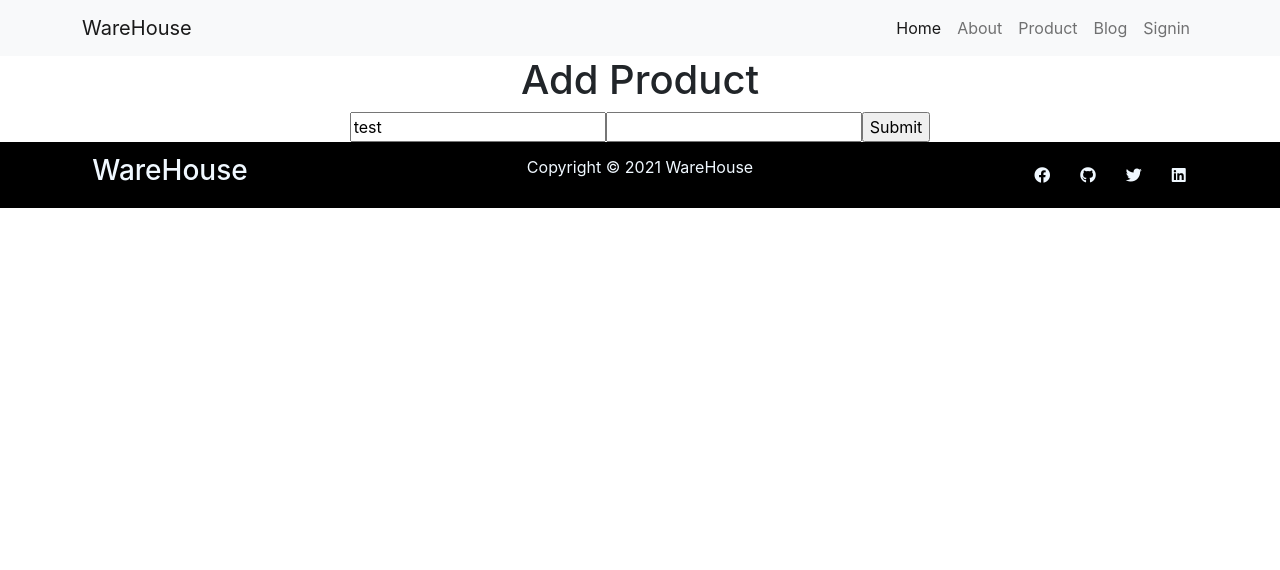
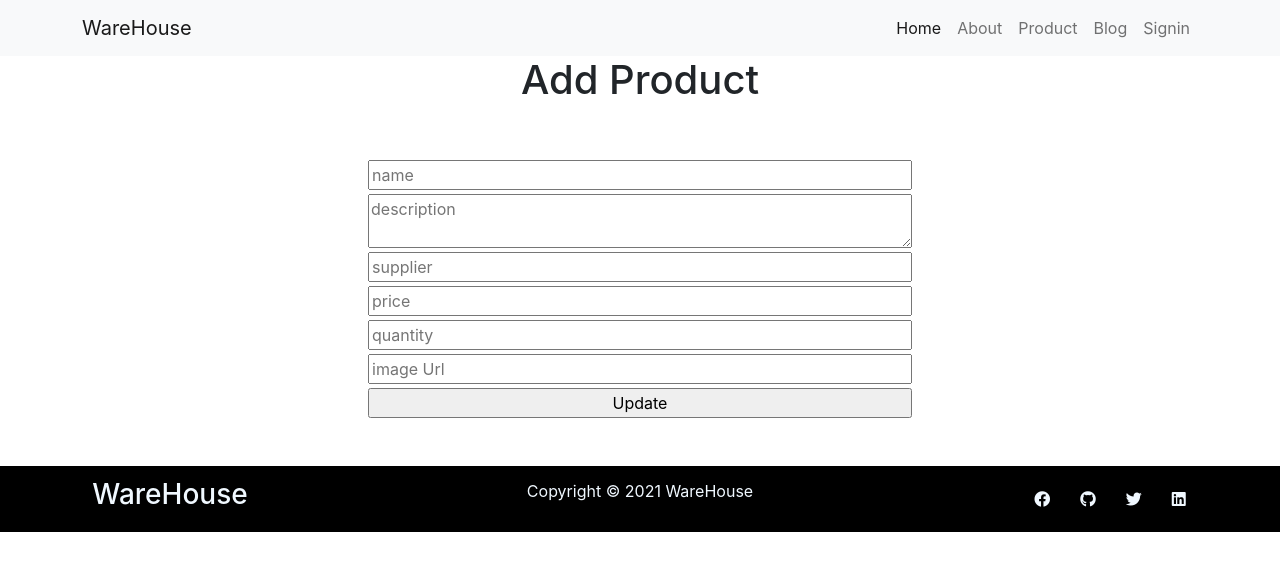
Before and after one commit to Roctim17/Electronic-WareHouse, a React (Create React App) app: page /addproduct in a window 1280 px wide. Shown: the top 570 px of the page. Built offline with nearby package versions, Linux system fonts and the light colour scheme.

Commit message:
done update

```diff
--- a/src/Component/AddProduct/AddProduct.js
+++ b/src/Component/AddProduct/AddProduct.js
@@ -3,15 +3,35 @@ import { useForm } from 'react-hook-form';
 
 const AddProduct = () => {
     const { register, handleSubmit } = useForm();
-    const onSubmit = data => console.log(data);
+    const onSubmit = data => {
+        console.log(data)
+        const url = `http://localhost:5000/product`;
+        fetch(url, {
+            method: 'POST',
+            headers: {
+                'content-type': 'application/json'
+            },
+            body: JSON.stringify(data)
+        })
+
+            .then(res => res.json())
+            .then(result => {
+                console.log(result);
+            })
+
+    };
     return (
         <div>
             <h1>Add Product</h1>
-            <form onSubmit={handleSubmit(onSubmit)}>
+            <form className='d-flex flex-column w-50 m-auto p-5' onSubmit={handleSubmit(onSubmit)}>
 
-                <input defaultValue="test" {...register("example")} />
-                <input {...register("exampleRequired", { required: true })} />
-                <input type="submit" />
+                <input className='mb-1' placeholder='name' {...register("name", { required: true })} />
+                <textarea className='mb-1' placeholder='description' {...register("description")} />
+                <input className='mb-1' placeholder='supplier' {...register("supplier")} />
+                <input className='mb-1' placeholder='price' type="number" {...register("price")} />
+                <input className='mb-1' placeholder='quantity' type="number" {...register("quantity")} />
+                <input className='mb-1' placeholder='image Url' {...register("image")} />
+                <input type="submit" value='Update' />
             </form>
         </div>
     );
```
